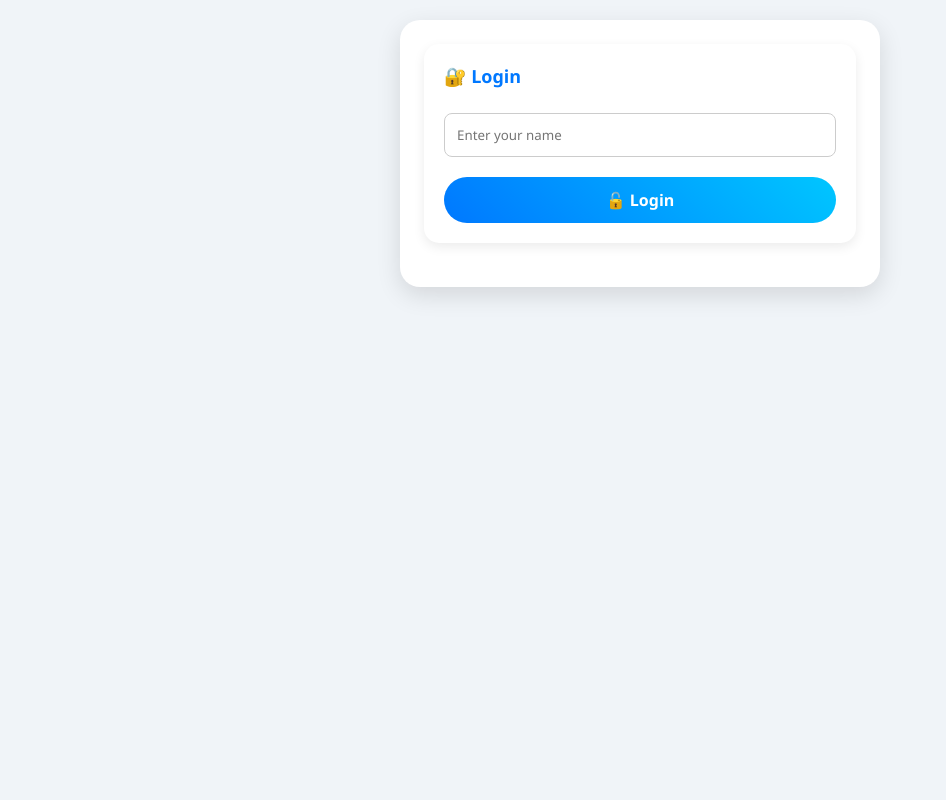
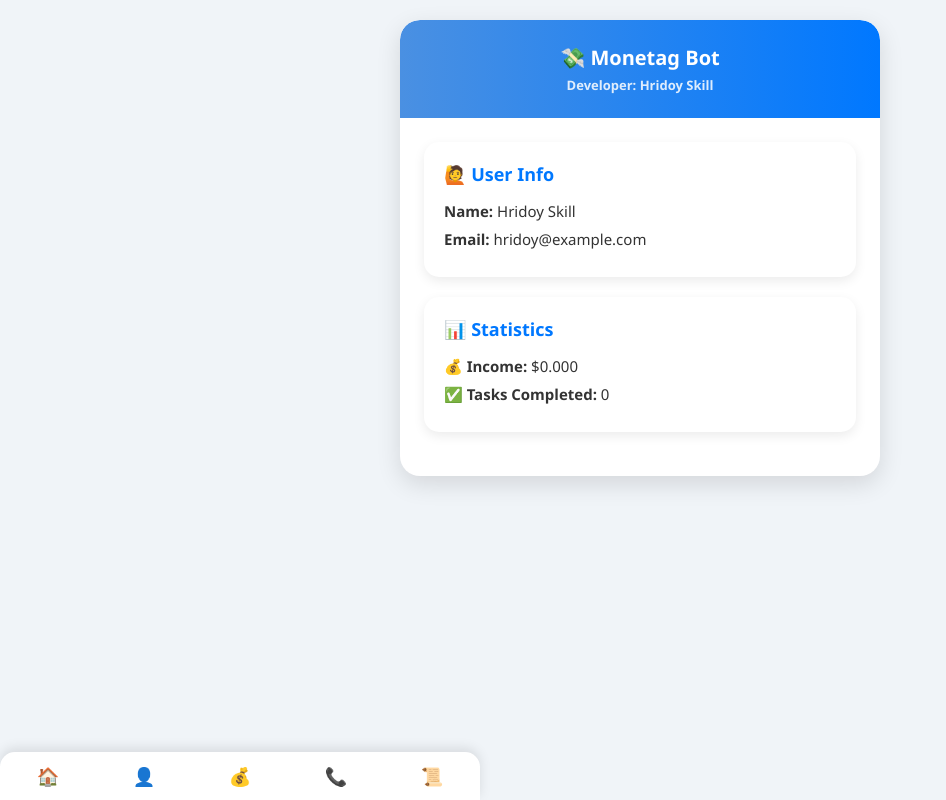
Before and after one commit to Hridotudu/Hridoy-Skill-, a plain HTML site: page 2 index.html in a window 1280 px wide. Shown: the whole page, without its empty margins (0-946 px from the left). Drawn offline with Linux system fonts and the light colour scheme.

Commit message:
Add files via upload

```diff
--- a/2 index.html
+++ b/2 index.html
@@ -5,13 +5,15 @@
   <meta name="viewport" content="width=device-width, initial-scale=1" />
   <title>Monetag Bot by Hridoy Skill</title>
   <style>
+    /* [same style as before, unchanged] */
     * {margin: 0; padding: 0; box-sizing: border-box; font-family: 'Segoe UI', sans-serif;}
     body {
       background: #f0f4f8; color: #222;
       min-height: 100vh; display: flex; flex-direction: column;
       justify-content: flex-start; align-items: center; padding-bottom: 70px;
     }
-    .app, #auth { max-width: 480px; width: 100%; background: #fff; border-radius: 20px;
+    .app {
+      max-width: 480px; width: 100%; background: #fff; border-radius: 20px;
       overflow: hidden; box-shadow: 0 8px 24px rgba(0,0,0,0.12); margin: 20px auto;
     }
     header {
@@ -50,29 +52,20 @@
     }
     nav button.active, nav button:hover { color: #0078ff; }
     .ads-container { margin-top: 10px; background: #f9f9f9; padding: 15px; border-radius: 10px; }
-    input { width: 100%; padding: 12px; margin: 10px 0; border: 1px solid #ccc; border-radius: 8px; }
   </style>
-  <script src="//libtl.com/sdk.js" data-zone="9476147" data-sdk="show_9476147"></script>
+
+  <!-- ✅ Monetag Interstitial Ad Script -->
+  <script data-cfasync="false" type="text/javascript" src="//libtl.com/tag.min.js" data-zone="9476147"></script>
+
 </head>
 <body>
-
-<!-- LOGIN SECTION -->
-<section id="auth" class="active">
-  <div class="card">
-    <h3>🔐 Login</h3>
-    <input type="text" id="username" placeholder="Enter your name">
-    <button class="btn" onclick="login()">🔓 Login</button>
-  </div>
-</section>
-
-<!-- MAIN APP -->
-<div class="app" style="display: none;">
+  <div class="app">
     <header>💸 Monetag Bot<br /><small>Developer: Hridoy Skill</small></header>
 
     <section id="home" class="active">
       <div class="card">
         <h3>🙋 User Info</h3>
-      <p><strong>Name:</strong> <span id="userName">Loading...</span></p>
+        <p><strong>Name:</strong> Hridoy Skill</p>
         <p><strong>Email:</strong> hridoy@example.com</p>
       </div>
       <div class="card">
@@ -85,10 +78,9 @@
     <section id="profile">
       <div class="card">
         <h3>👤 Profile</h3>
-      <p>Name: <span id="profileName">...</span></p>
+        <p>Name: Hridoy Skill</p>
         <p>Balance: <span class="income">$0.000</span></p>
         <p>Tasks Done: <span class="tasks">0</span></p>
-      <button class="btn" style="background:red;" onclick="logout()">🚪 Logout</button>
       </div>
     </section>
 
@@ -97,7 +89,6 @@
         <h3>📺 Watch Ads</h3>
         <button class="btn" onclick="showAds()" id="watchAdBtn">▶️ Watch Monetag Ads & Earn $0.005</button>
         <div id="adContainer" class="ads-container" style="display:none;">
-        <div id="show_9476147"></div>
           <button class="btn" id="confirmAdBtn" disabled onclick="addBalance()">⏳ Wait 15 sec to earn</button>
           <p id="timerText" style="margin-top:10px; font-weight:bold;"></p>
         </div>
@@ -127,6 +118,7 @@
         </ul>
       </div>
     </section>
+  </div>
 
   <nav>
     <button class="active" onclick="switchTab('home', this)">🏠</button>
@@ -135,7 +127,6 @@
     <button onclick="switchTab('support', this)">📞</button>
     <button onclick="switchTab('rules', this)">📜</button>
   </nav>
-</div>
 
   <script>
     let balance = 0;
@@ -150,6 +141,10 @@
     }
 
     function showAds() {
+      // ✅ Show Monetag Interstitial ad
+      window._ltq = window._ltq || [];
+      window._ltq.push({event: 'openInterstitial'});
+
       document.getElementById('adContainer').style.display = 'block';
       document.getElementById('watchAdBtn').disabled = true;
       startAdTimer();
@@ -196,35 +191,6 @@
       document.querySelectorAll('.income').forEach(el => el.innerText = `$${balance.toFixed(3)}`);
       document.querySelectorAll('.tasks').forEach(el => el.innerText = tasks);
     }
-
-  function login() {
-    const name = document.getElementById('username').value.trim();
-    if (name) {
-      localStorage.setItem('username', name);
-      location.reload();
-    } else {
-      alert("Please enter your name");
-    }
-  }
-
-  function logout() {
-    localStorage.removeItem('username');
-    location.reload();
-  }
-
-  window.onload = () => {
-    const user = localStorage.getItem('username');
-    if (user) {
-      document.getElementById('auth').style.display = 'none';
-      document.querySelector('.app').style.display = 'block';
-      document.getElementById('userName').innerText = user;
-      document.getElementById('profileName').innerText = user;
-    } else {
-      document.getElementById('auth').style.display = 'block';
-      document.querySelector('.app').style.display = 'none';
-    }
-  };
   </script>
-
 </body>
 </html>
```
Lines whose indentation alone changed are shown as unchanged.
